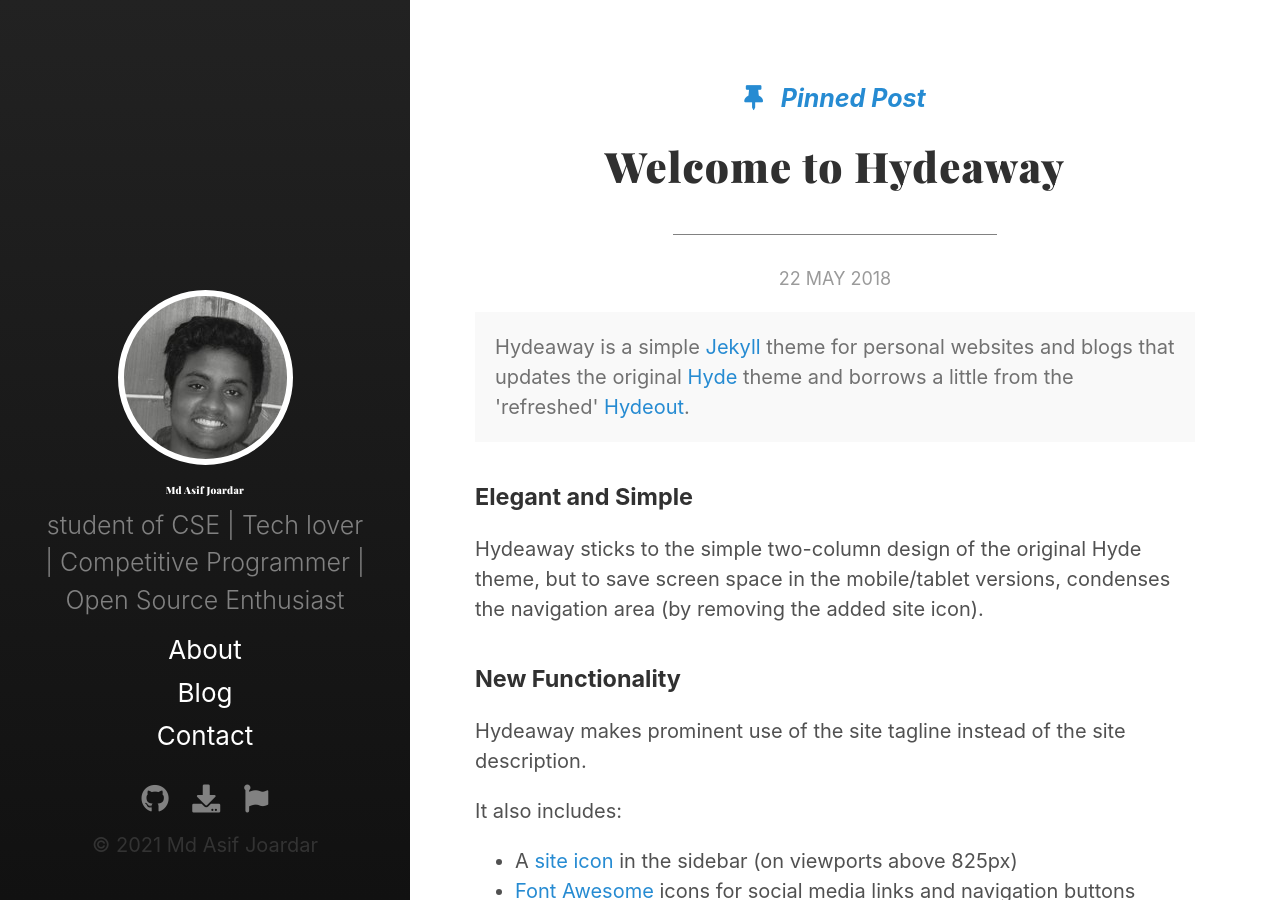
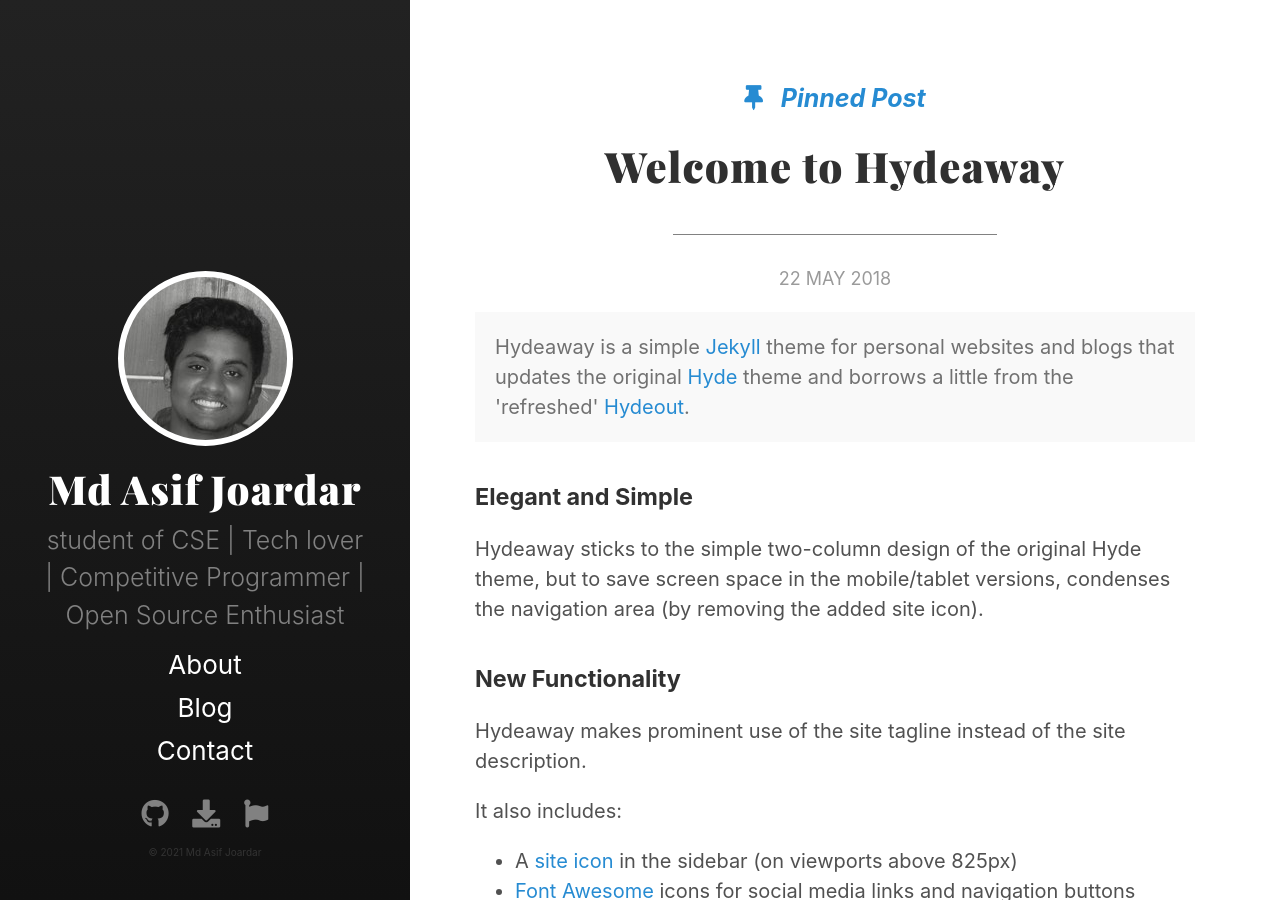
Before and after one commit to asifjoardar/asifjoardar.github.io, a Jekyll site: the page built from index.html, in a window 1280 px wide and 900 px high. Built offline with Jekyll 4.4.1, drawn with Linux system fonts in a browser that asks for light colours; the list of posts is cut into pages by our own code.

Commit message:
Update sidebar.html

```diff
--- a/_includes/sidebar.html
+++ b/_includes/sidebar.html
@@ -8,7 +8,7 @@
           <a href="{{ site.baseurl }}/"></a>
         </div>
 
-      <h1 style="font-size: 10px;">
+      <h1 style="font-size: 40px;">
         <a href="{{ site.baseurl }}/">
           {{ site.title }}
         </a>
@@ -21,13 +21,13 @@
       <!-- If you want the site description listed on the side bar,
            uncomment the code below. -->
 
-      <p class="lead no-mobile">
+      <p class="lead no-mobile" style="font-size: 25px;">
         {{ site.description }}
       </p>
 
     </div>
 
-    <nav class="sidebar-nav">
+    <nav class="sidebar-nav" style="font-size: 15px;">
       {% comment %}
         The code below dynamically generates a sidebar nav of pages with
         `layout: page` in the front-matter. See readme for usage.
@@ -49,7 +49,7 @@
       <a href="https://fontawesome.com/icons/" target="_blank" title="Font Awesome Icons"><i class="fab fa-font-awesome-flag"></i></a>
     </nav>
 
-    <p class="footer">&copy; {{ site.time | date: '%Y' }} {{ site.title }}</p>
+    <p class="footer" style="font-size: 10px;">&copy; {{ site.time | date: '%Y' }} {{ site.title }}</p>
   </div>
 
 </div>
```
